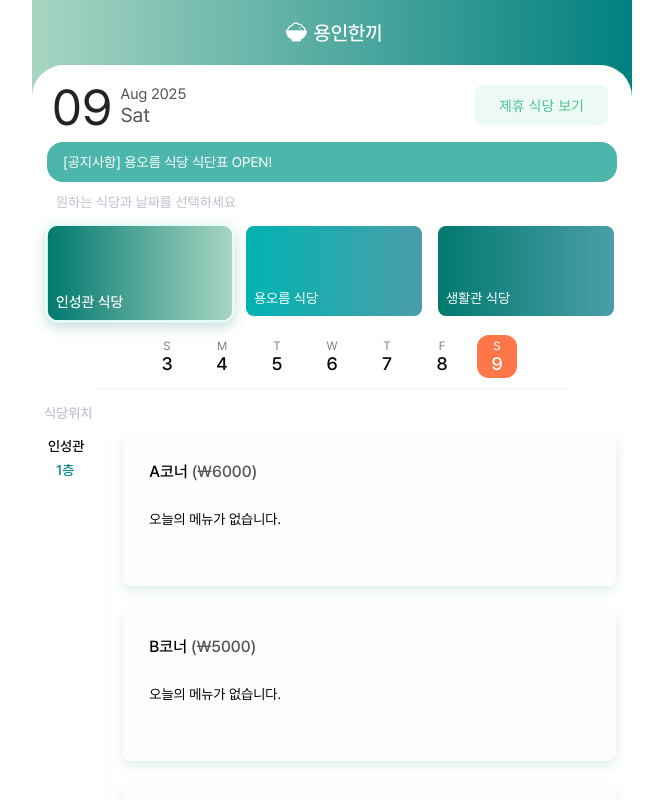
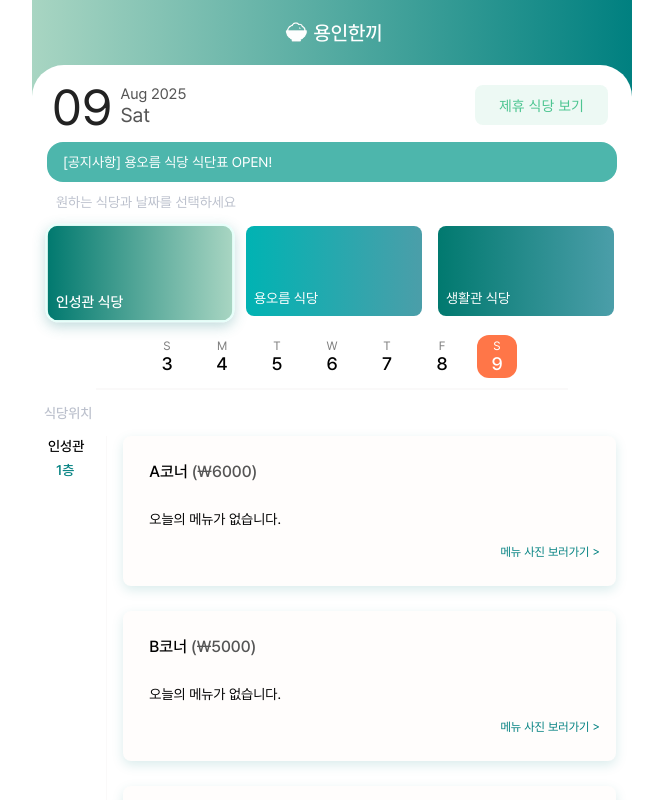
Before and after one commit to jin-evergreen/yongin-hankki, a React (Vite) app: page / in a window 1280 px wide. Both pictures are taken after a click on the element "인성관 식당". Shown: the top 800 px of the page, without its empty margins (308-971 px from the left). Built offline with nearby package versions, Linux system fonts and the light colour scheme.

Commit message:
메뉴 사진 보러가기 버튼 추가

```diff
--- a/src/Components/MenuDisplay.jsx
+++ b/src/Components/MenuDisplay.jsx
@@ -72,6 +72,21 @@ function MenuDisplay() {
                 ) : (
                   <p className={styles.noMenu}>오늘의 메뉴가 없습니다.</p>
                 )}
+                <div>
+                  {selectedRestaurant === "인성관 식당" &&
+                  cornerName != "PLUS 코너" ? (
+                    <div className={styles.menuPhoto}>
+                      <a
+                        href="https://www.instagram.com/yiu_cafeteria/"
+                        target="_blank"
+                      >
+                        <span className={styles.photoLink}>
+                          메뉴 사진 보러가기 &gt;
+                        </span>
+                      </a>
+                    </div>
+                  ) : null}
+                </div>
               </div>
             );
           })}
--- a/src/css/MenuDisplay.module.css
+++ b/src/css/MenuDisplay.module.css
@@ -1,6 +1,6 @@
 .container {
   display: flex;
-    gap : 16px;
+  gap: 16px;
   padding: 16px;
   align-items: flex-start;
 }
@@ -14,13 +14,13 @@
 .extra span {
   font-size: 14px;
   font-weight: 500;
-   color:#BCC1CD;
+  color: #bcc1cd;
   display: inline-block;
   margin-left: 12px;
   padding-top: 15px;
 }
 
-.operatingHours{
+.operatingHours {
   font-size: 14px;
   width: 48px;
 }
@@ -35,12 +35,12 @@
   margin-top: 8px;
   margin-left: 8px;
   font-weight: 500;
-  color:#008080;
+  color: #008080;
 }
 
 .divider {
-    width : 2px;
-    background-color: #FAF9F9;
+  width: 2px;
+  background-color: #faf9f9;
   align-self: stretch;
 }
 
@@ -59,7 +59,7 @@
   padding: 16px;
   box-sizing: border-box;
   border-radius: 8px;
-  background-color: #FFFDFC;
+  background-color: #fffdfc;
   box-shadow: 0 4px 12px rgba(0, 128, 128, 0.15);
   display: flex;
   flex-direction: column;
@@ -98,11 +98,28 @@
 }
 
 .noRestaurant p {
-    margin : 6px;
-    color : #555;
+  margin: 6px;
+  color: #555;
 }
 
 .noMenu {
   margin-left: 10px;
   font-size: 14px;
 }
+
+/* -------------- 메뉴 사진 -------------- */
+
+.menuPhoto {
+  display: flex;
+  justify-content: flex-end;
+  width: 100%;
+}
+
+.menuPhoto a {
+  text-decoration: none;
+}
+
+.photoLink {
+  color: #008080;
+  font-size: 12px;
+}
--- a/src/data/menu.js
+++ b/src/data/menu.js
@@ -93,7 +93,7 @@ const menuData = {
   "용오름대학 식당": {
     corners: {
       A코너: {
-        price: 6000,
+        price: 5000,
         dailyMenus: {
           "2025-09-15": [
             "제육김치덮밥",
@@ -158,7 +158,7 @@ const menuData = {
   "기숙사 식당": {
     corners: {
       조식: {
-        price: 0,
+        price: 6000,
         dailyMenus: {
           "2025-09-15": [
             "프렌치토스트",
@@ -203,7 +203,7 @@ const menuData = {
         },
       },
       중식: {
-        price: 0,
+        price: 6000,
         dailyMenus: {
           "2025-09-15": [
             "한그릇갈비탕",
@@ -248,7 +248,7 @@ const menuData = {
         },
       },
       석식: {
-        price: 0,
+        price: 6000,
         dailyMenus: {
           "2025-09-15": [
             "순살등심돈까스",
```
Lines whose indentation alone changed are shown as unchanged.
